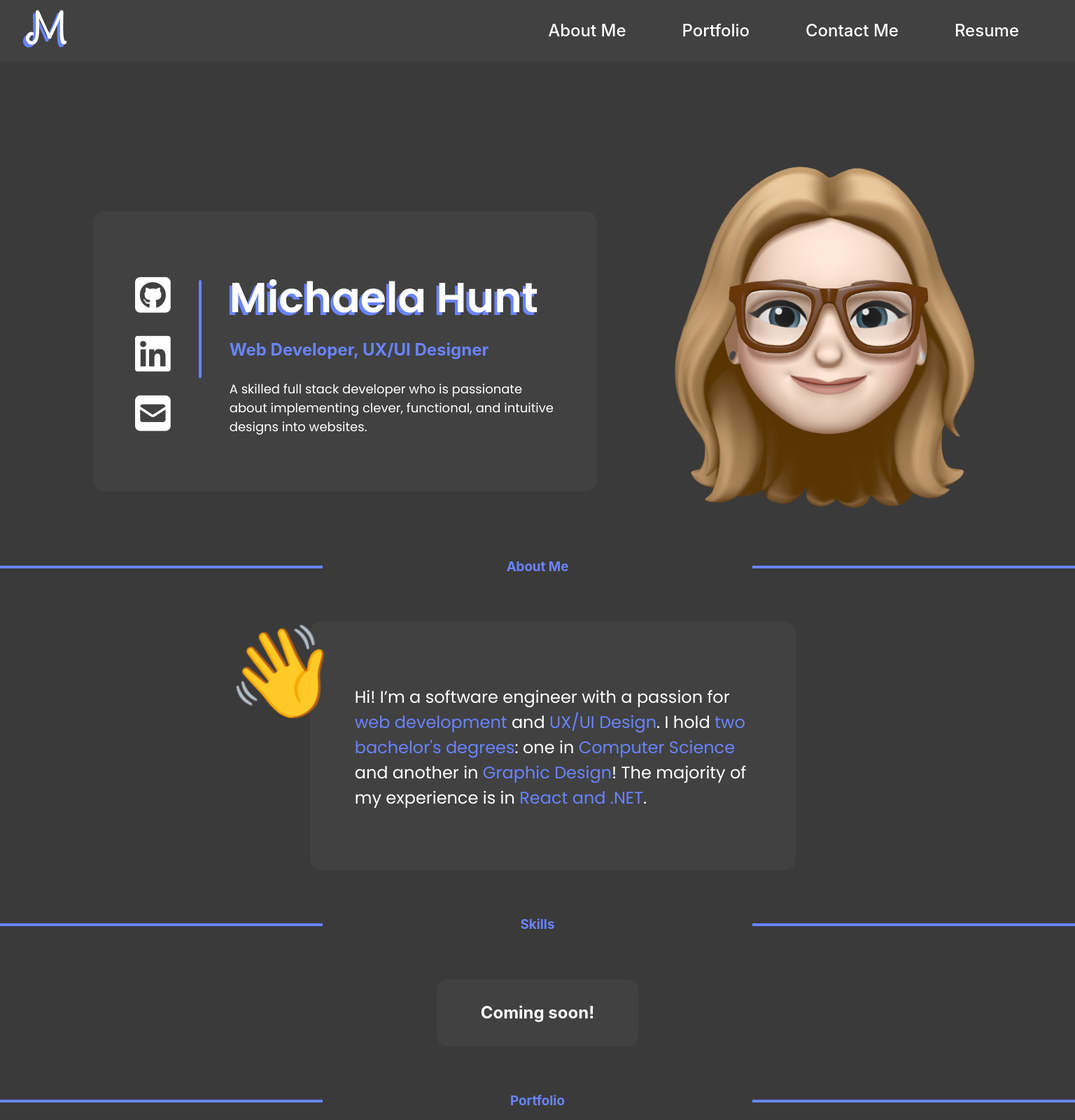
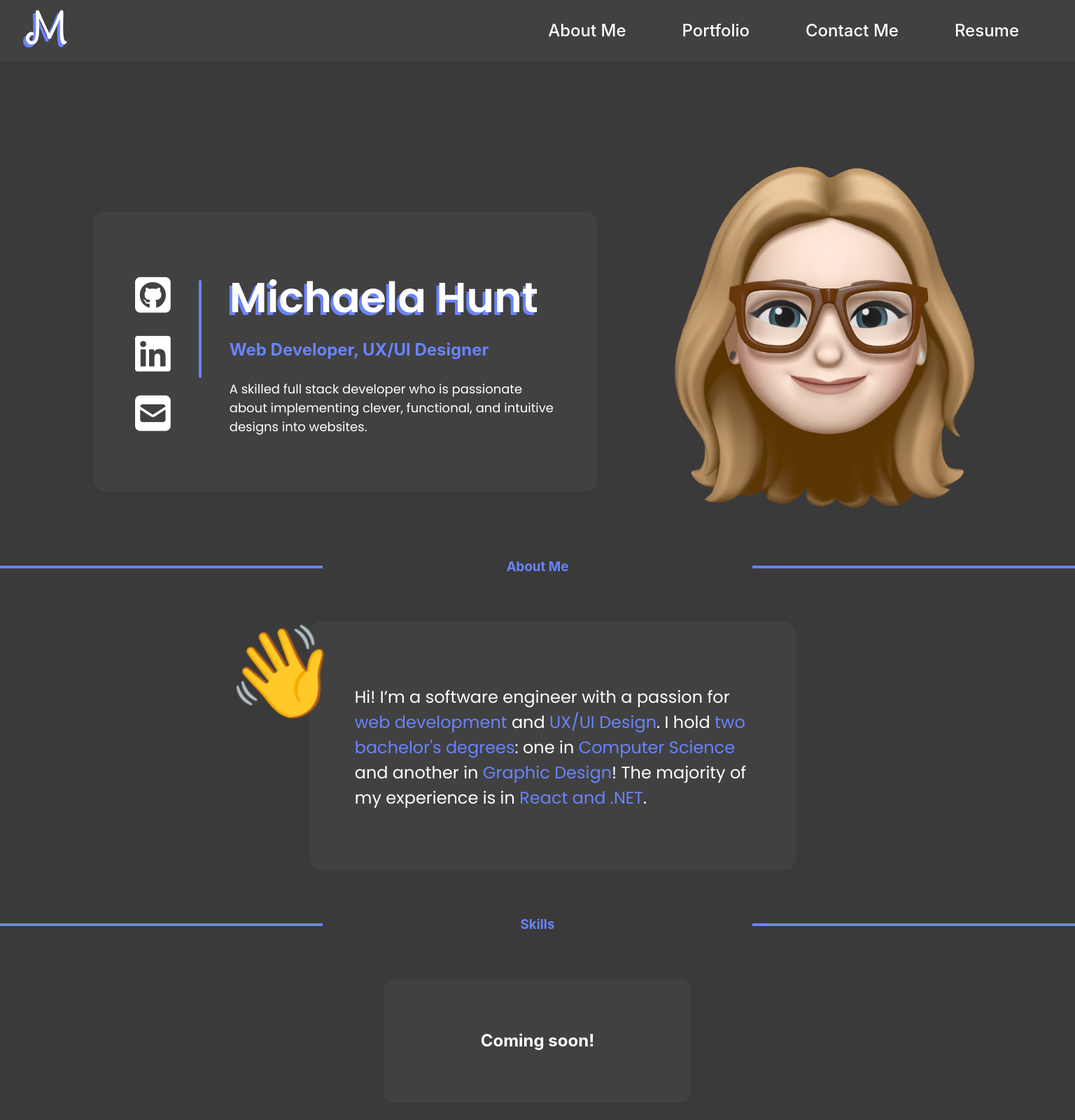
Before and after one commit to MichaelaHunt/Michaela-Hunt-Portfolio, a React (Vite) app in the folder Portfolio/: page / in a window 1536 px wide. Shown: the top 1600 px of the page at 70% size. Built offline with nearby package versions, Linux system fonts and the light colour scheme.

Commit message:
fix 1338 skill section

```diff
--- a/Portfolio/src/App.css
+++ b/Portfolio/src/App.css
@@ -744,4 +744,19 @@ input:focus, textarea:focus, button:focus {
     width: 28.125rem;
     height: 31.25rem;
   }
+
+  .comingSoonSection {
+    display: flex;
+    justify-content: center;
+  }
+
+  .comingSoon {
+    width: 27.5rem;
+    height: 11rem;
+    border-radius: 16px;
+    display: flex;
+    align-items: center;
+    justify-content: center;
+  }
+
 }
```
